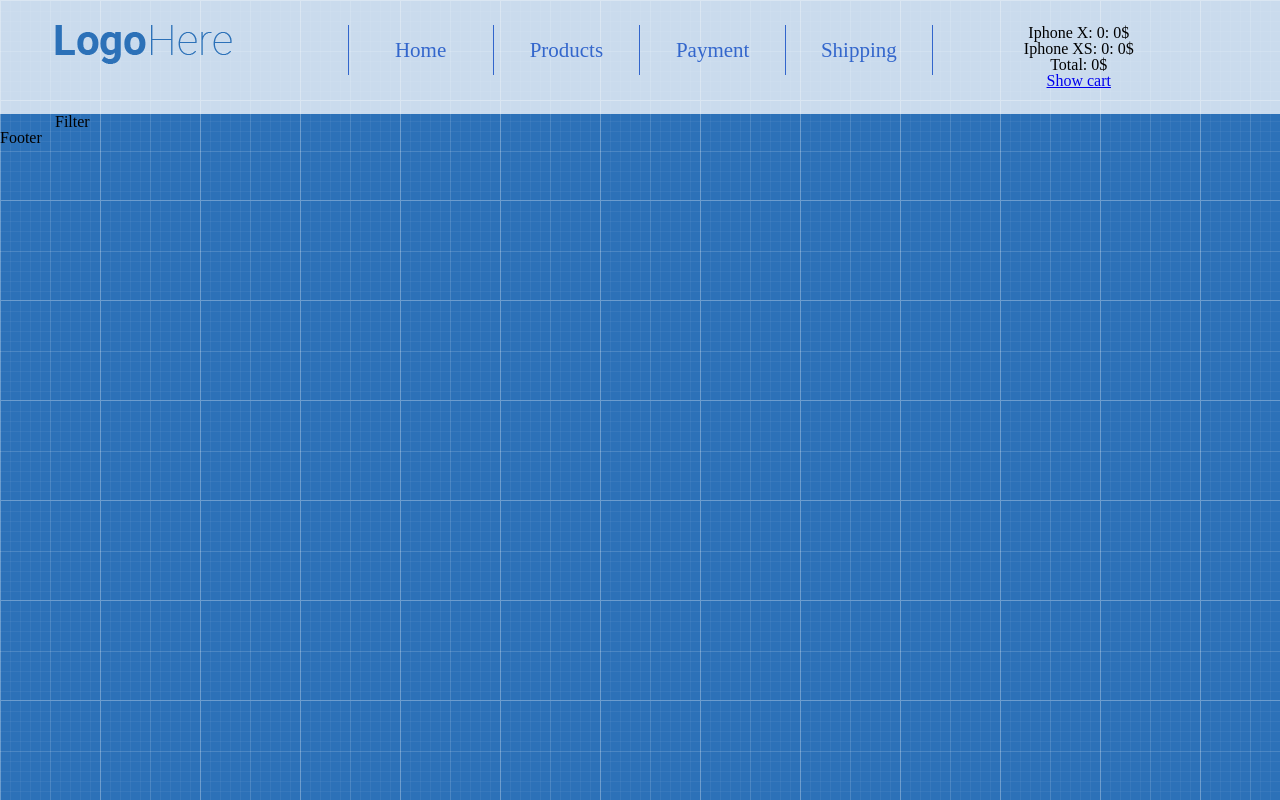
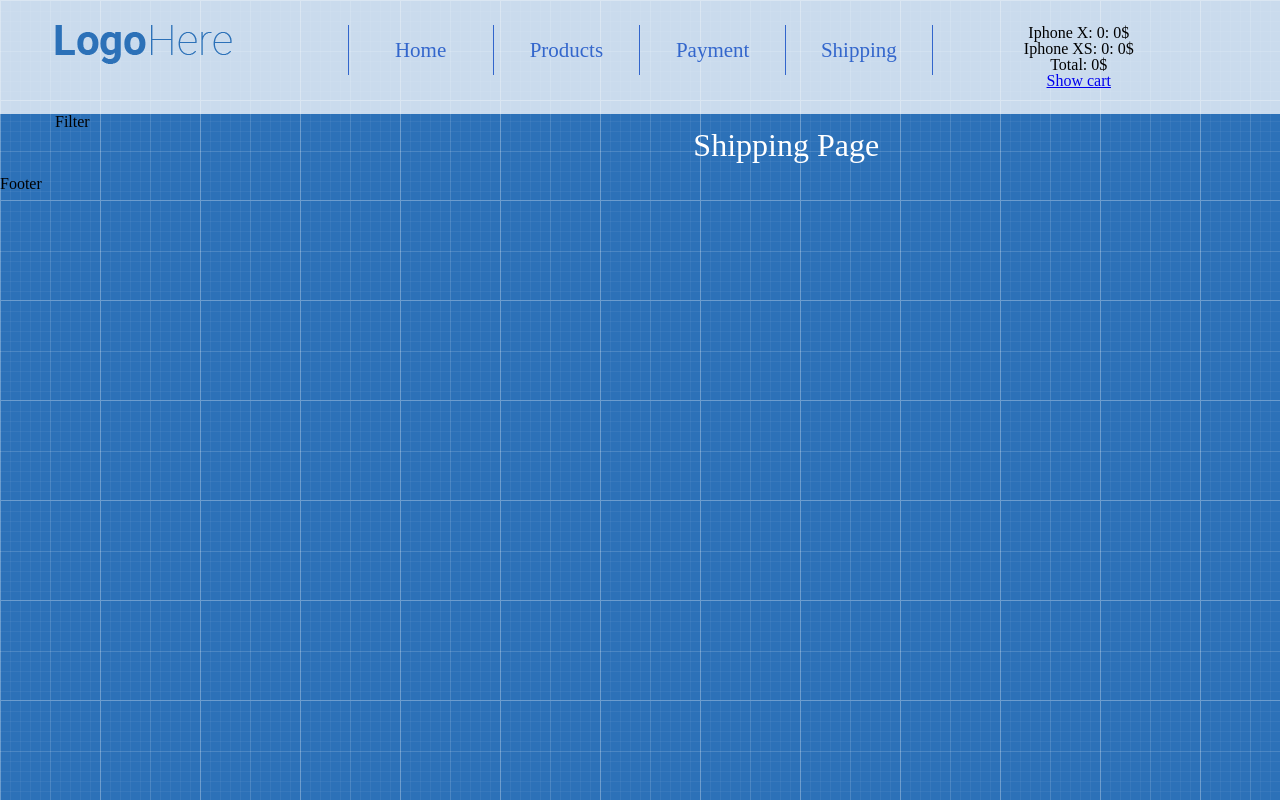
Before and after one commit to dimonkatri4/shop-project, a React (Create React App) app: page /shipping in a window 1280 px wide. Built offline with nearby package versions, Linux system fonts and the light colour scheme.

Commit message:
добавили сторінки Payment i Shipping і добавили посилання в меню

```diff
--- a/src/App/Header/Menu/Menu.js
+++ b/src/App/Header/Menu/Menu.js
@@ -1,5 +1,7 @@
 import React from 'react'
 import './menu.css'
+import { Link, Route } from 'react-router-dom'
+
 
 const Menu = () => {
 	return (
@@ -7,8 +9,8 @@ const Menu = () => {
 		<ul>
 			<li><a href="/">Home</a></li>
 			<li><a href="/">Products</a></li>
-			<li><a href="/">Payment</a></li>
-			<li><a href="/	">Shipping</a></li>
+			<li><Link to="/payment" >Payment</Link></li>
+			<li><Link to="/shipping" >Shipping</Link></li>
 		</ul>
 	</div>
 	)
--- a/src/App/Main/Main.js
+++ b/src/App/Main/Main.js
@@ -2,6 +2,8 @@ import React from 'react'
 import ProductsList from './Products/ProductsList'
 import { Route } from 'react-router-dom'
 import CartPage from './CartPage/CartPage'
+import ShippingPage from './ShippingPage/ShippingPage'
+import PaymentPage from './PaymentPage/PaymentPage'
 
 const Main =({addProductToCart}) => {
 
@@ -19,6 +21,8 @@ const Main =({addProductToCart}) => {
 									/>
 							)} />
 							<Route path="/cart" component={CartPage}/>
+							<Route path="/payment" component={PaymentPage}/>
+							<Route path="/shipping" component={ShippingPage} />
 						</div>
 
 					</div>
--- /dev/null
+++ b/src/App/Main/PaymentPage/PaymentPage.js
@@ -0,0 +1,11 @@
+import React from 'react'
+
+const PaymentPage = () => {
+    return (
+        <div className="page-title">
+            <h1>Payment Page</h1>
+        </div>
+    )
+}
+
+export default PaymentPage
--- /dev/null
+++ b/src/App/Main/ShippingPage/ShippingPage.js
@@ -0,0 +1,11 @@
+import React from 'react'
+
+const ShippingPage = () => {
+    return (
+        <div className="page-title">
+            <h1>Shipping Page</h1>
+        </div>
+    )
+}
+
+export default ShippingPage
```
